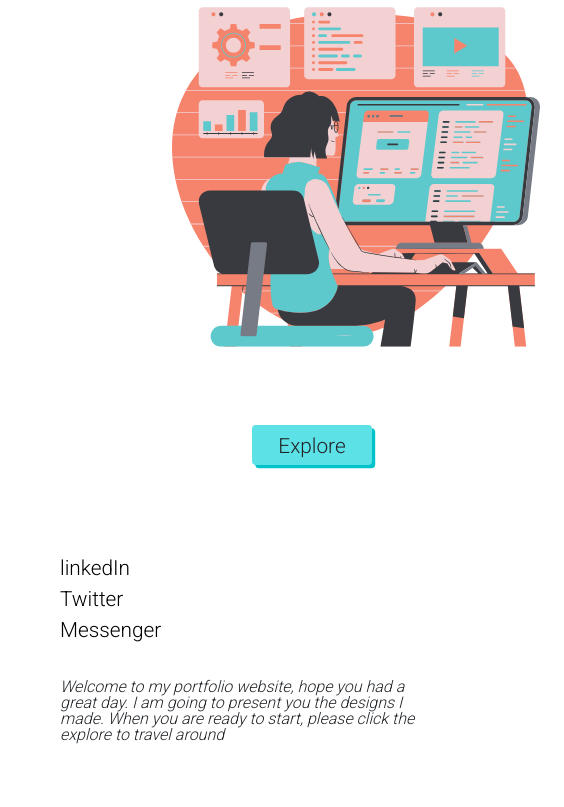
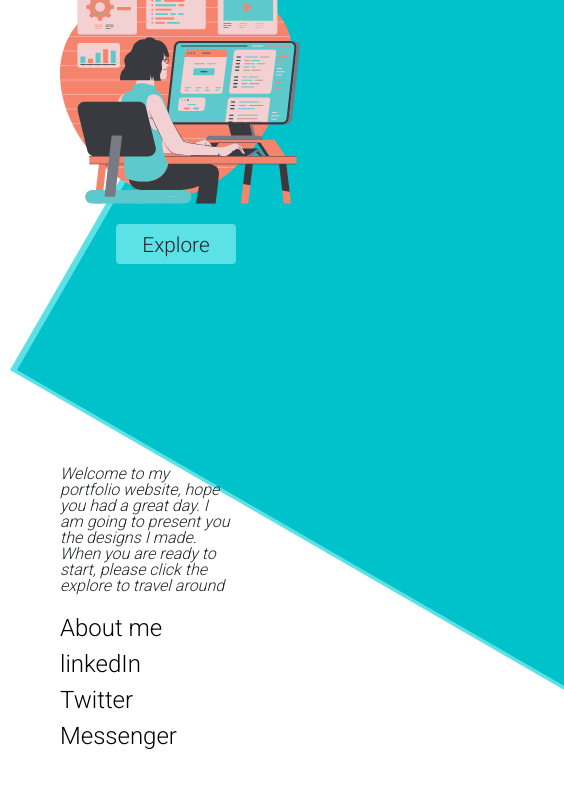
Before and after one commit to patricksayao/portfolio, a plain HTML site: page index.html in a window 390 px wide. Shown: the part 415-1222 px from the top of the page, 564 px wide, since content can reach past the window. Drawn offline with nearby package versions, Linux system fonts and the light colour scheme.

Commit message:
Add files via upload

```diff
--- a/index.html
+++ b/index.html
@@ -3,6 +3,12 @@
 
 <head>
   <meta charset="utf-8">
+  <!-- resposive website -->
+  <meta name="viewport" content="width=device-width,initial-scale=1,maximum-scale=1,user-scalable=no">
+  <meta http-equiv="X-UA-Compatible" content="IE=edge,chrome=1">
+  <meta name="HandheldFriendly" content="true">
+
+  <title>patS - portfolio</title>
   <!-- google fonts -->
   <link rel="preconnect" href="https://fonts.gstatic.com">
   <link href="https://fonts.googleapis.com/css2?family=Josefin+Sans&family=Roboto:wght@300&display=swap" rel="stylesheet">
@@ -10,7 +16,6 @@
   <link href="https://cdn.jsdelivr.net/npm/bootstrap@5.0.0-beta1/dist/css/bootstrap.min.css" rel="stylesheet" integrity="sha384-giJF6kkoqNQ00vy+HMDP7azOuL0xtbfIcaT9wjKHr8RbDVddVHyTfAAsrekwKmP1" crossorigin="anonymous">
   <!-- main css -->
   <link rel="stylesheet" href="styles.css">
-  <title>patS - portfolio</title>
 </head>
 
 <body>
@@ -20,7 +25,7 @@
 
   <div class="container top-section">
     <div class="row">
-      <div class="col-12 col-md-6">
+      <div class="col col-12 col-md-6">
         <h1 class="font-1 ml14">
           <span class="text-wrapper">
             <span class="letters">WELCOME</span>
@@ -33,54 +38,56 @@
         <h2 class="right-align font-2">PORTFOLIO</h2>
 
       </div>
-      <div class="col-12 col-md-6">
+      <div class="col col-12 col-md-6">
         <img class="image-1" src="images/s.svg" alt="office-img">
 
       </div>
     </div>
     <div class="row">
-      <div class="col-12">
+      <div class="col col-12">
         <form action="portfolio.html" method="post">
           <a href="portfolio.html" class="btn button-1 font-3">Explore</a>
         </form>
       </div>
     </div>
-<!--     <div class="background">
+    <div class="background">
       <div class="background-1">
 
       </div>
       <div class="background-2">
 
       </div>
-    </div> -->
-
-
-
+    </div>
   </div>
 
   <div class="container bottom-section">
     <div class="row">
-
-      <div class="col-12 col-md-2 link">
-        <a class="link font-3" href="https://www.linkedin.com/in/patrick-sayao-b87201203/?originalSubdomain=ph">linkedIn</a>
-      </div>
-      <div class="col-12 col-md-2 link">
-        <a class="link font-3" href="https://twitter.com/PatrickSayao">Twitter</a>
-      </div>
-      <div class="col-12 col-md-2 link">
-        <a class="link font-3" href="https://m.me/patricksayao">Messenger</a>
-
-      </div>
-      <div class="col-12 col-md-2">
-
-      </div>
-      <div class="col-12 col-md-4 descr">
+      <div class="col-6 descr">
         <p>
           Welcome to my portfolio website, hope you had a great day. I am going
           to present you the designs I made. When you are ready to start,
           please click the explore to travel around
         </p>
       </div>
+    </div>
+    <div class="row">
+      <div class="col-12 col-md-2 ">
+        <a class="link font-3" href="https://patricksayao.github.io/csswebsite/">About me</a>
+      </div>
+      <div class="col-12 col-md-2 ">
+        <a class="link font-3" href="https://www.linkedin.com/in/patrick-sayao-b87201203/?originalSubdomain=ph">linkedIn</a>
+      </div>
+      <div class="col-12 col-md-2 ">
+        <a class="link font-3" href="https://twitter.com/PatrickSayao">Twitter</a>
+      </div>
+      <div class="col-12 col-md-2 ">
+        <a class="link font-3" href="https://m.me/patricksayao">Messenger</a>
+
+      </div>
+      <!-- <div class="col-12 col-md-1">
+
+      </div> -->
+
 
     </div>
   </div>
--- a/styles.css
+++ b/styles.css
@@ -1,7 +1,7 @@
 
-/* body {
-  margin: 1rem;
-} */
+body {
+  margin: auto;
+}
 
 .background-1 {
   background-color: #5ce1e6;
@@ -29,7 +29,7 @@
 /*********** top section ********/
 
 .top-section {
-  margin: 5rem 3rem;
+  margin: 10rem 3rem;
   line-height: 0.5;
 }
 
@@ -56,7 +56,7 @@
 .image-1 {
   height: 23rem;
   width: 23rem;
-  margin-left: 7rem;
+  margin: auto;
 }
 
 .button-1 {
@@ -98,30 +98,21 @@
   font-family: 'Roboto', sans-serif;
   font-size: 1rem;
   font-style: oblique;
-  text-align: right;
+  text-align: left;
   line-height: 1;
   /* position: relative;
   bottom: 3rem; */
 }
 
-@media (max-width: 990px) {
 
-  .button-1 {
-    margin: 4rem 12rem .5rem;
-  }
 
-  .descr {
-    margin-top: 2rem;
-    text-align: left;
 
-  }
-}
 
 
 /******** PORTFOLIO PAGE *********/
 
 .navbar {
-  padding: 1rem 8rem;
+  margin: 0 auto;
 }
 
 .body-portfolio {
@@ -213,3 +204,50 @@ a {
 a:hover {
   color: #00c2cb;
 }
+
+/********** media breakpoint ***********/
+
+@media (max-width: 777px) {
+
+  /*** top section ***/
+
+  .letters {
+    font-size: 3.2rem;
+  }
+
+  .font-2 {
+    font-size: 1.2rem;
+  }
+
+  .image-1 {
+    height: 15rem;
+    width: 15rem;
+  }
+
+  .right-align {
+    text-align: right;
+    width: 8rem;
+  }
+
+  /*** portfolio page ***/
+
+
+}
+
+@media (max-width: 763px) {
+
+  /*** top section ***/
+
+  .descr {
+    margin-top: 2rem;
+    text-align: left;
+  }
+
+  .link {
+    font-size: 1.5rem;
+  }
+
+  /*** portfolio page ***/
+
+
+}
```
Also changed, not shown: portfolio.html (+5 -1 lines).
